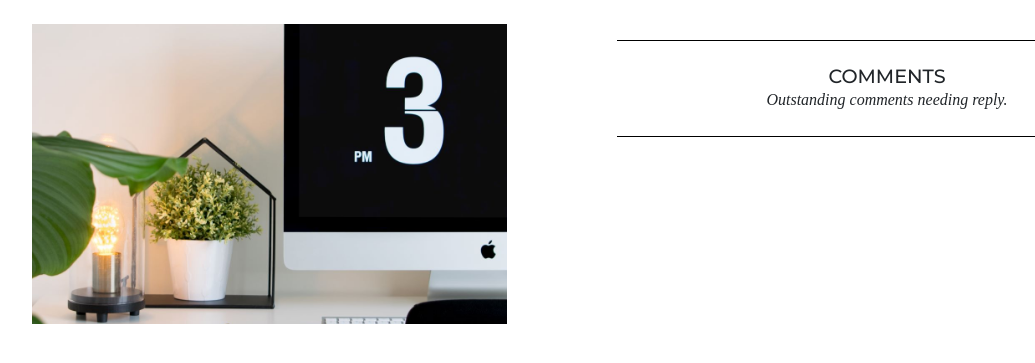
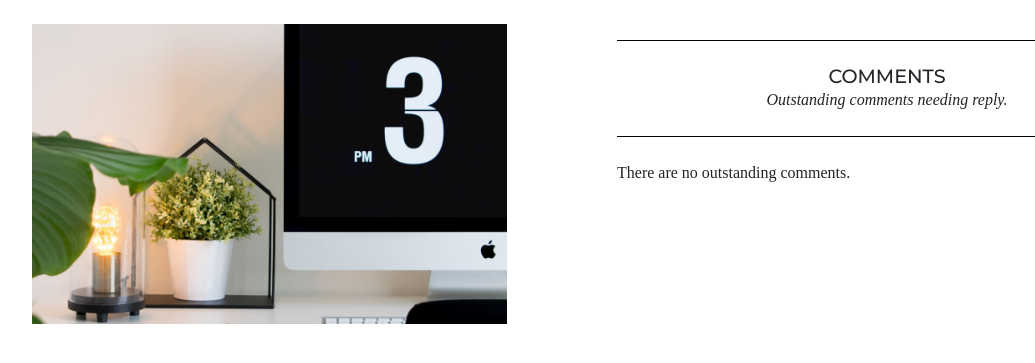
Before and after one commit to coderbeez/interior-architect, a Django app: page /blog/comments/ in a window 1280 px wide. Shown: the part 133-496 px from the top of the page, without its empty margins (38-1073 px from the left). Run offline with Django 3.2, Linux system fonts and the light colour scheme; the visitor is signed in with stand-in values (Sample User, id 1); data that the repository does not hold is empty; some libraries are stand-ins or nearby versions; some web fonts are replaced.

Commit message:
Add if else text for when nothings outstanding

```diff
--- a/iaproject/blog/templates/blog/comments.html
+++ b/iaproject/blog/templates/blog/comments.html
@@ -2,6 +2,7 @@
 {% block content %}
 {% include 'include.html' with tagline='Outstanding comments needing reply.' %}
 
+{% if comments %}
 {% for comment in comments %}
 <div class="bg-color--stone mb-4 p-2">
 
@@ -30,6 +31,10 @@
 </div>
 {% endfor %}
 
+{% else %}
+<p>There are no outstanding comments.</p>
+{% endif %}
+
 </div>
 </section>
 {% endblock %}
--- a/iaproject/contact/templates/contact/contacts.html
+++ b/iaproject/contact/templates/contact/contacts.html
@@ -2,6 +2,7 @@
 {% block content%}
 {% include 'include.html' with tagline='Outstanding contacts needing reply.' %}
 
+{% if contacts %}
 {% for contact in contacts %}
 <div class="bg-color--stone mb-4 p-2">
 
@@ -34,6 +35,11 @@
 </div>
 {% endfor %}
 
+{% else %}
+<p>There are no outstanding contacts.</p>
+{% endif %}
+
+
 </div>
 </section>
 {% endblock %}
```
